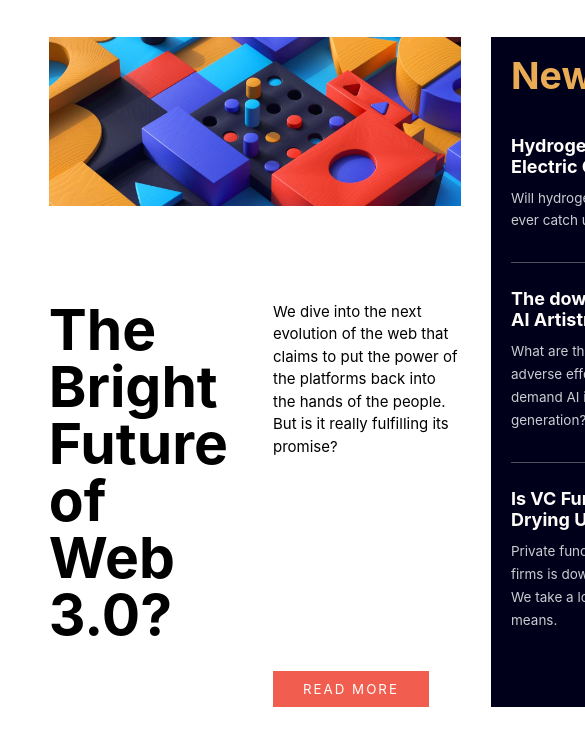
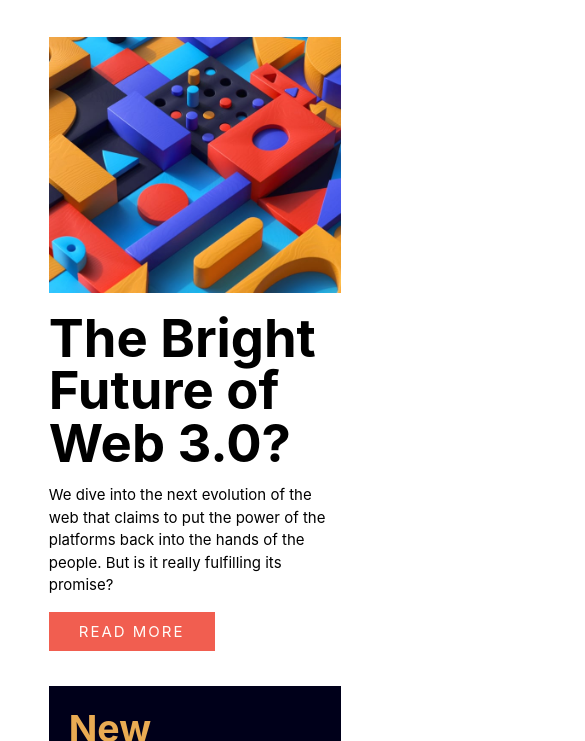
Before and after one commit to tsoysal/news-homepage, a website: page src/index.html in a window 390 px wide. Shown: the part 103-844 px from the top of the page, 585 px wide, since content can reach past the window. Drawn offline with nearby package versions, Linux system fonts and the light colour scheme; files that its build step writes are made by us from their sources.

Commit message:
make responsive

```diff
--- a/src/mobileMenu.js
+++ b/src/mobileMenu.js
@@ -1,6 +1,7 @@
 const menuBtn = document.querySelector('.mobile-menu-btn')
 const menuCloseBtn = document.querySelector('.mobile-menu-close-btn')
 const menu = document.querySelector('.mobile-menu');
+const coverImg = document.querySelector('.big-img');
 
 menuBtn.addEventListener('click', ()=> {
     menu.style.display = "block";
@@ -11,3 +12,19 @@
     menu.style.display = "none";
     document.body.style.overflowY = "scroll";
 })
+
+function updateImgSrc() {
+    const mobileimgSrc = './assets/images/image-web-3-mobile.jpg';
+    const desktopimgSrc = './assets/images/image-web-3-desktop.jpg';
+    let windowWidth = window.innerWidth;
+
+    if(windowWidth < 1180){
+        coverImg.src = mobileimgSrc;
+    }else {
+        coverImg.src = desktopimgSrc;
+    }
+}
+
+updateImgSrc();
+
+window.addEventListener('resize', updateImgSrc);
--- a/src/sass/_gridcontainer.scss
+++ b/src/sass/_gridcontainer.scss
@@ -1,6 +1,6 @@
 .grid-container {
     display: grid;
-    gap: 30px;
+    gap: 20px;
     grid-template-columns: repeat(3, 1fr);
     grid-template-rows: repeat(3, auto);
     margin-bottom: 100px;
@@ -12,7 +12,7 @@
     grid-row: 1 / 2;
 }
 
-h2 {
+.big-heading {
     grid-column: 1 / 2;
     grid-row: 2 / 3;
     font-size: 3.8em;
@@ -94,6 +94,7 @@
 
     img {
         max-width: 100px;
+        object-fit: cover;
     }
 
     .content {
@@ -123,3 +124,27 @@
         }
     }
 }
+
+@media screen and (max-width: 1180px){
+    .grid-container {
+        display: block;
+    }
+
+    .big-img {
+        src: url('./assets/images/image-web-3-mobile');
+    }
+
+    .big-heading {
+        font-size: 3.5em;
+        margin: 15px 0;
+    }
+
+    .big-content button {
+        margin: 15px 0;
+        font-size: 1em;
+    }
+
+    #a2 {
+        margin: 20px 0;
+    }
+}
```
